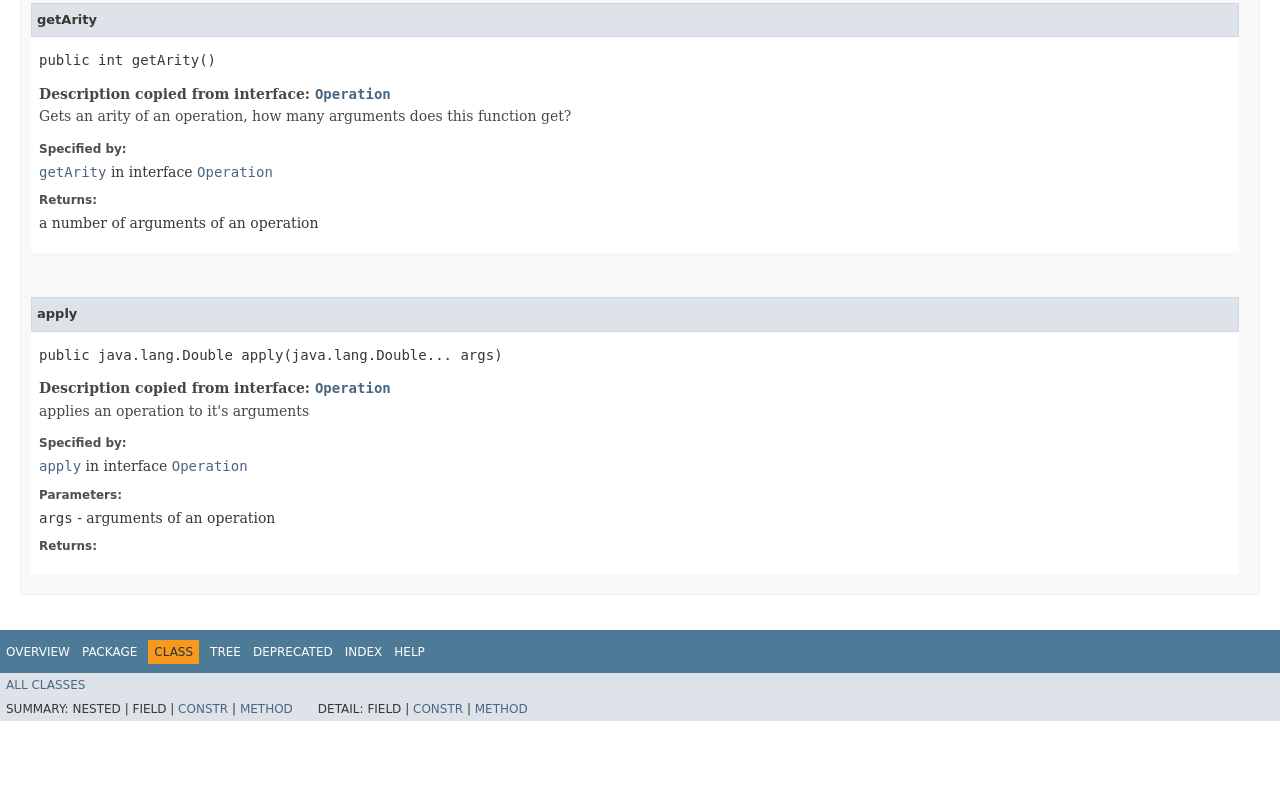
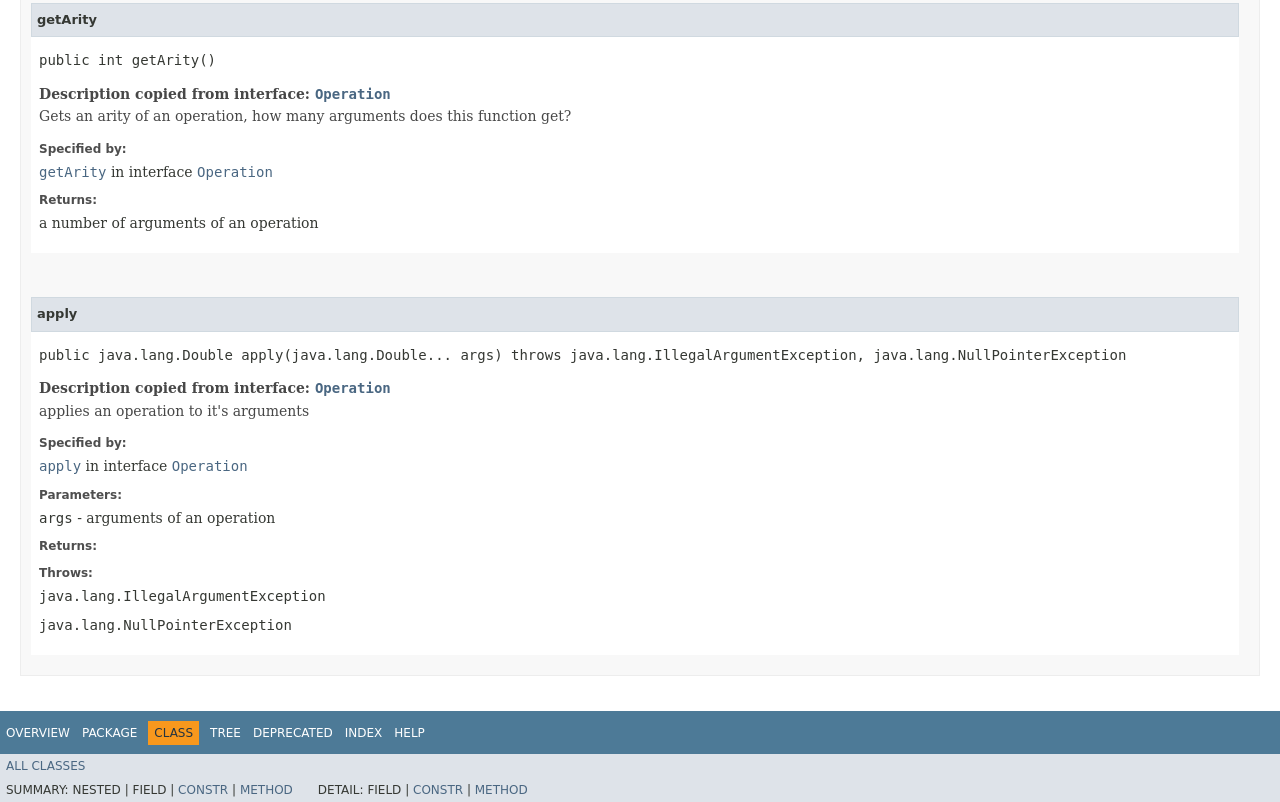
Before and after one commit to Aenyeweddientwink/OOP, a plain HTML site: page Task-1.5.1/io/github/aenyeweddientwink/operations/Logarithm.html in a window 1280 px wide. Shown: the part 1268-2070 px from the top of the page. Before the commit the page ends 1989 px from the top, so only its background shows below. Drawn offline with Linux system fonts and the light colour scheme; no server answers; a script that the page names is missing; a web font is replaced by a local one.

Commit message:
Deploying to gh-pages from @ Aenyeweddientwink/OOP@d26182cd0fe994b27a65793953b20c2541b3ecbf 🚀

```diff
--- a/Task-1.5.1/io/github/aenyeweddientwink/operations/Logarithm.html
+++ b/Task-1.5.1/io/github/aenyeweddientwink/operations/Logarithm.html
@@ -260,7 +260,9 @@ implements <a href="../Operation.html" title="interface in io.github.aenyeweddie
 <ul class="blockListLast">
 <li class="blockList">
 <h4>apply</h4>
-<pre class="methodSignature">public&nbsp;java.lang.Double&nbsp;apply&#8203;(java.lang.Double...&nbsp;args)</pre>
+<pre class="methodSignature">public&nbsp;java.lang.Double&nbsp;apply&#8203;(java.lang.Double...&nbsp;args)
+                       throws java.lang.IllegalArgumentException,
+                              java.lang.NullPointerException</pre>
 <div class="block"><span class="descfrmTypeLabel">Description copied from interface:&nbsp;<code><a href="../Operation.html#apply(java.lang.Double...)">Operation</a></code></span></div>
 <div class="block">applies an operation to it's arguments</div>
 <dl>
@@ -269,6 +271,9 @@ implements <a href="../Operation.html" title="interface in io.github.aenyeweddie
 <dt><span class="paramLabel">Parameters:</span></dt>
 <dd><code>args</code> - arguments of an operation</dd>
 <dt><span class="returnLabel">Returns:</span></dt>
+<dt><span class="throwsLabel">Throws:</span></dt>
+<dd><code>java.lang.IllegalArgumentException</code></dd>
+<dd><code>java.lang.NullPointerException</code></dd>
 </dl>
 </li>
 </ul>
```
Also changed, not shown: Task-1.5.1/io/github/aenyeweddientwink/OperationCreator.html (+4 -1 lines), 3 other files.
